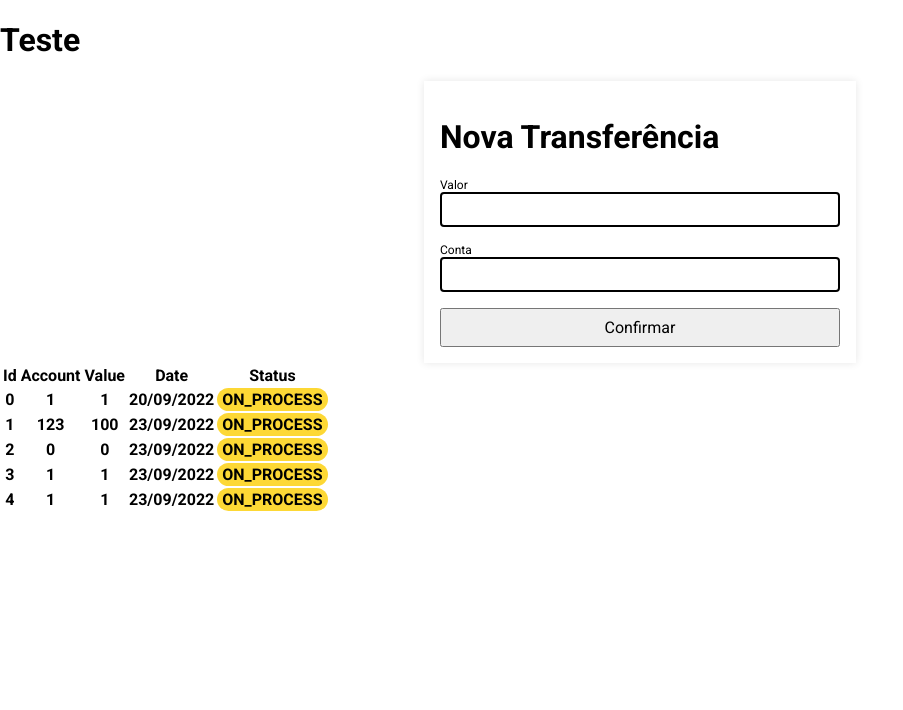
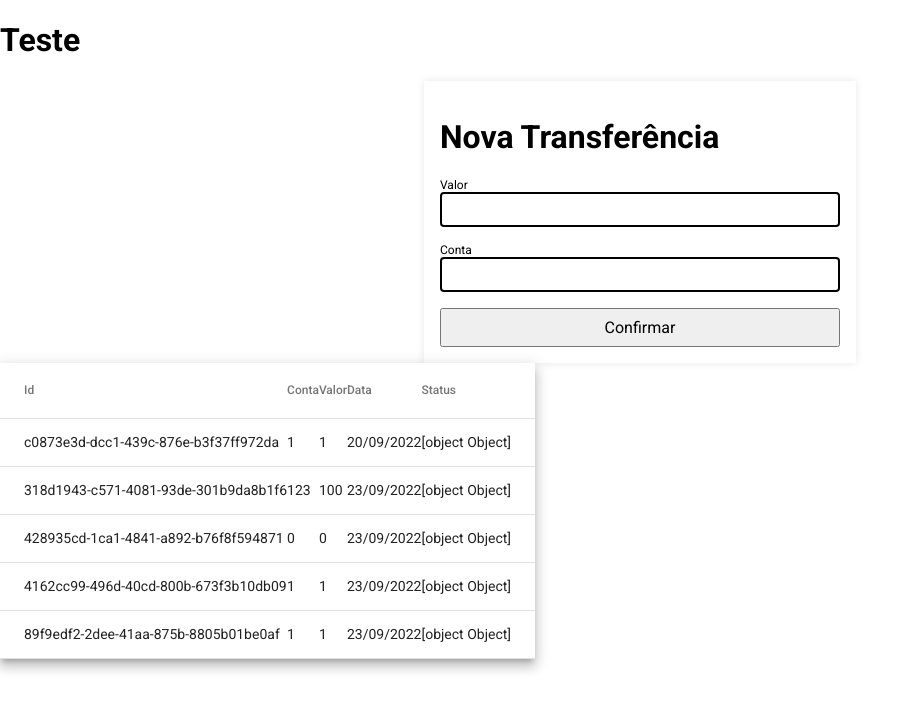
Before and after one commit to Scrowszinho/angular-bank, an Angular app: page / in a window 1280 px wide. Shown: the top 710 px of the page, without its empty margins (0-903 px from the left). Built offline with nearby package versions, Linux system fonts and the light colour scheme; data requests are answered from the project's data file.

Commit message:
FEATURE-2 CHANGE TABLE

```diff
--- a/src/app/app.module.ts
+++ b/src/app/app.module.ts
@@ -7,6 +7,8 @@ import { FormsModule, ReactiveFormsModule } from '@angular/forms';
 import { HttpClientModule } from '@angular/common/http';
 import { BrowserAnimationsModule } from '@angular/platform-browser/animations';
 import { MatSnackBarModule } from '@angular/material/snack-bar';
+import { MatTableModule } from '@angular/material/table';
+import { ComponentsModule } from './components/components.module';
 
 @NgModule({
   declarations: [
@@ -15,6 +17,8 @@ import { MatSnackBarModule } from '@angular/material/snack-bar';
   imports: [
     BrowserModule,
     CommonModule,
+    ComponentsModule,
+    MatTableModule,
     HttpClientModule,
     MatSnackBarModule,
     FormsModule,
--- /dev/null
+++ b/src/app/components/autocomplete/finance-type-autocomplete/finance-type-autocomplete.component.html
@@ -0,0 +1 @@
+<p>finance-type-autocomplete works!</p>
--- a/src/app/finance/finance-list/finance-list.component.html
+++ b/src/app/finance/finance-list/finance-list.component.html
@@ -1,4 +1,4 @@
-<table>
+<!-- <table>
   <tr>
     <th>Id</th>
     <th>Account</th>
@@ -13,4 +13,38 @@
     <th>{{ item.date }}</th>
     <th class='status-col' [ngStyle]="service.getStatusColor(item.status)">{{ item.status }}</th>
   </tr>
-</table>
+</table> -->
+
+<table mat-table [dataSource]="data" class="mat-elevation-z8">
+
+  <ng-container matColumnDef="id">
+    <th mat-header-cell *matHeaderCellDef> Id </th>
+    <td mat-cell *matCellDef="let item"> {{item.id}} </td>
+
+  <!-- <ng-container matColumnDef="name">
+    <th mat-header-cell *matHeaderCellDef> Quem recebeu </th>
+    <td mat-cell *matCellDef="let item"> {{item.name}} </td>
+  </ng-container> -->
+
+  <ng-container matColumnDef="date">
+    <th mat-header-cell *matHeaderCellDef> Data </th>
+    <td mat-cell *matCellDef="let item"> {{item.date}} </td>
+  </ng-container>
+
+  <ng-container matColumnDef="account">
+    <th mat-header-cell *matHeaderCellDef> Conta  </th>
+    <td mat-cell *matCellDef="let item"> {{item.account}} </td>
+  </ng-container>
+
+  <ng-container matColumnDef="value">
+    <th mat-header-cell *matHeaderCellDef> Valor </th>
+    <td mat-cell *matCellDef="let item"> {{item.value}} </td>
+  </ng-container>
+
+  <ng-container matColumnDef="status">
+    <th mat-header-cell *matHeaderCellDef> Status </th>
+    <td mat-cell *matCellDef="let item"> {{ service.getStatusColor(item.stauts) }} </td>
+  </ng-container>
+
+  <tr mat-header-row *matHeaderRowDef="displayedColumns"></tr>
+  <tr mat-row *matRowDef="let row; columns: displayedColumns;"></tr>
--- a/src/app/finance/finance-list/finance-list.component.ts
+++ b/src/app/finance/finance-list/finance-list.component.ts
@@ -8,7 +8,13 @@ import { Component, OnInit } from '@angular/core';
 })
 export class FinanceListComponent implements OnInit {
   data: any;
-
+  displayedColumns = [
+    'id',
+    'account',
+    'value',
+    'date',
+    'status'
+  ];
   constructor(private service : FinanceService) { }
 
   ngOnInit(): void {
--- a/src/app/finance/finance.module.ts
+++ b/src/app/finance/finance.module.ts
@@ -3,6 +3,7 @@ import { CommonModule } from '@angular/common';
 import { FinanceFormComponent } from './finance-form/finance-form.component';
 import { ReactiveFormsModule } from '@angular/forms';
 import { FinanceListComponent } from './finance-list/finance-list.component';
+import { MatTableModule } from '@angular/material/table';
 
 @NgModule({
   declarations: [
@@ -15,6 +16,7 @@ import { FinanceListComponent } from './finance-list/finance-list.component';
   ],
   imports: [
     ReactiveFormsModule,
+    MatTableModule,
     CommonModule
   ]
 })
```
Also changed, not shown: src/app/components/autocomplete/finance-type-autocomplete/finance-type-autocomplete.component.ts (added, +15 -0 lines), src/app/components/components.module.ts (added, +12 -0 lines), src/app/components/autocomplete/finance-type-autocomplete/finance-type-autocomplete.component.scss (added).
